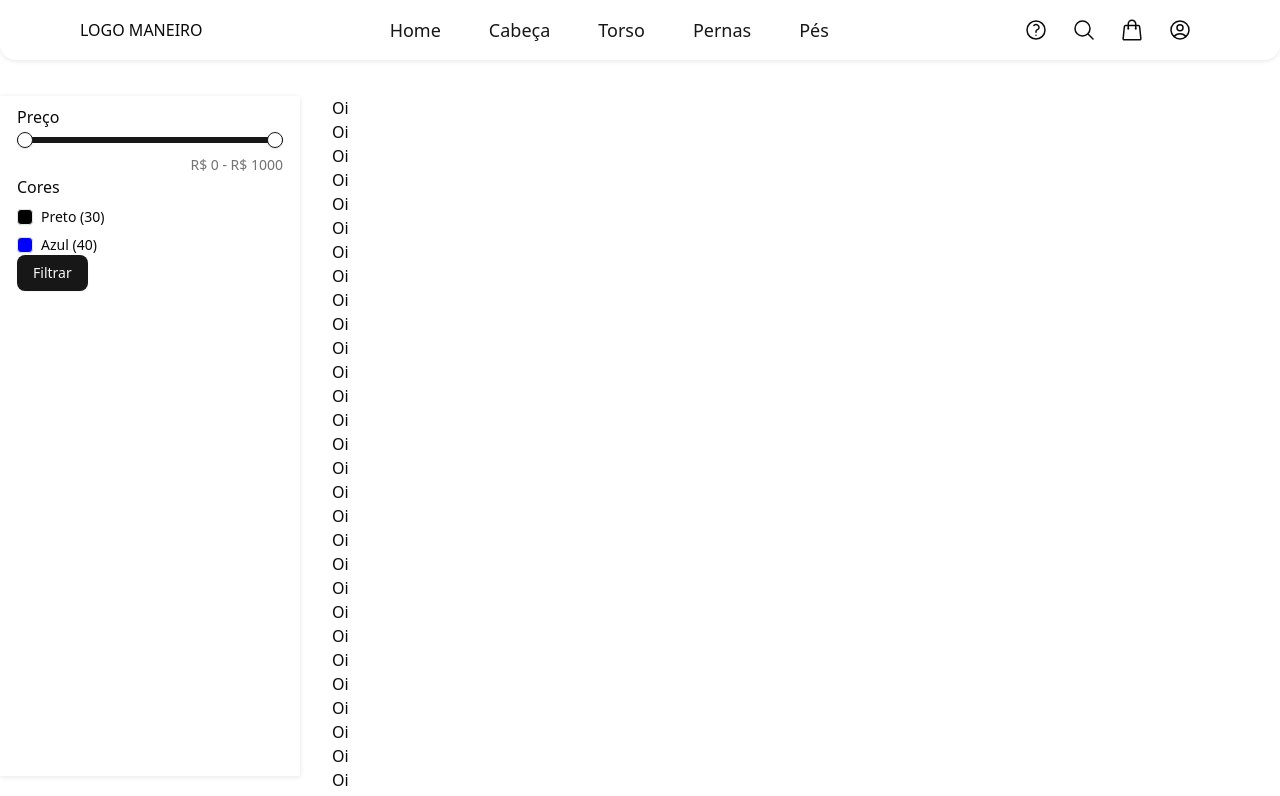
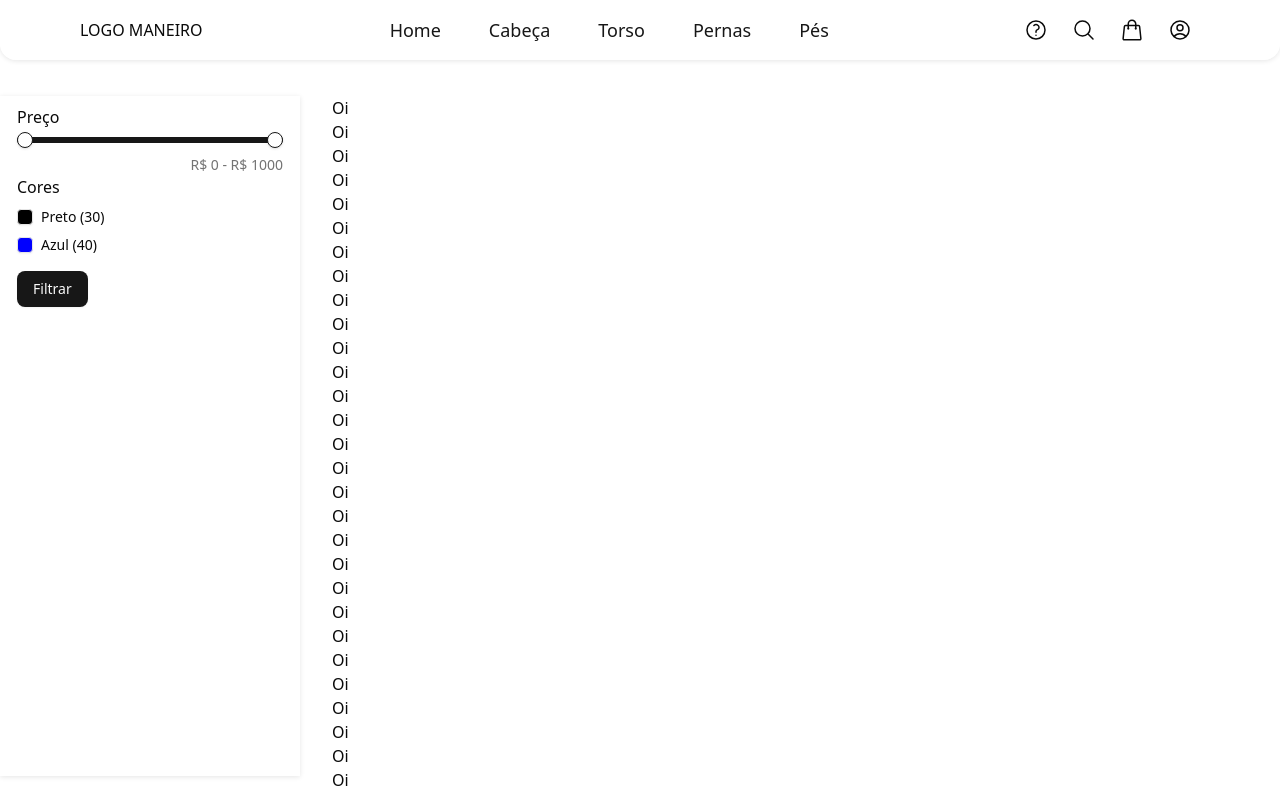
Before and after one commit to GDDario/alive-ecommerce, a Next.js app in the folder app/: page /categoria/cabeca in a window 1280 px wide. Shown: the top 796 px of the page. Built offline with nearby package versions, Linux system fonts and the light colour scheme.

Commit message:
chore(app): separate SideMenu.tsx submit button from filters and make CheckboxFilter.tsx label clickable

```diff
--- a/app/src/app/Components/SideMenu/Filters/CheckboxFilter.tsx
+++ b/app/src/app/Components/SideMenu/Filters/CheckboxFilter.tsx
@@ -1,6 +1,5 @@
 import React from "react";
 import {FormItem, FormLabel, FormMessage} from "@/components/ui/form";
-import {Slider} from "@/components/ui/slider";
 import {Controller} from "react-hook-form";
 import {CheckboxOption} from "@/types/filters";
 import {Checkbox} from "@/components/ui/checkbox";
@@ -12,9 +11,9 @@ type CheckboxFilterProps = {
     control: any;
 };
 
-const CheckboxFilter: React.FC<CheckboxFilterProps> = ({ name, label, options, control }) => {
+const CheckboxFilter: React.FC<CheckboxFilterProps> = ({name, label, options, control}) => {
     const generateLabelText = (option: CheckboxOption): string => {
-        let text = option.label;
+        let text: string = option.label;
 
         if (option.quantity !== undefined) {
             text += ` (${option.quantity})`;
@@ -22,10 +21,6 @@ const CheckboxFilter: React.FC<CheckboxFilterProps> = ({ name, label, options, c
 
         return text;
     }
-
-    // const generateCheckboxStyle = (color?: string): object => {
-    //
-    // }
 
     return (
         <FormItem>
@@ -35,7 +30,7 @@ const CheckboxFilter: React.FC<CheckboxFilterProps> = ({ name, label, options, c
                 control={control}
                 name={name}
                 defaultValue={[]}
-                render={({ field }) => {
+                render={({field}) => {
                     const value = field.value ?? [];
 
                     return (
@@ -56,9 +51,10 @@ const CheckboxFilter: React.FC<CheckboxFilterProps> = ({ name, label, options, c
                                         <Checkbox
                                             checked={isChecked}
                                             onCheckedChange={handleChange}
-                                            style={{backgroundColor: option.color ? option.color: "black"}}
+                                            style={{backgroundColor: option.color ? option.color : "black"}}
                                         />
-                                        <span className="text-sm">{generateLabelText(option)}</span>
+
+                                        <span className="text-sm" onClick={() => handleChange()}>{generateLabelText(option)}</span>
                                     </div>
                                 );
                             })}
@@ -67,7 +63,7 @@ const CheckboxFilter: React.FC<CheckboxFilterProps> = ({ name, label, options, c
                 }}
             />
 
-            <FormMessage />
+            <FormMessage/>
         </FormItem>
     );
 };
--- a/app/src/app/Components/SideMenu/SideMenu.tsx
+++ b/app/src/app/Components/SideMenu/SideMenu.tsx
@@ -45,7 +45,7 @@ const SideMenu: React.FC = () => {
                         filters.map((filter: any) => renderFilter(filter))
                     }
 
-                    <Button type="submit">Filtrar</Button>
+                    <Button type="submit" className="mt-4">Filtrar</Button>
                 </form>
             </Form>
         </aside>
```
